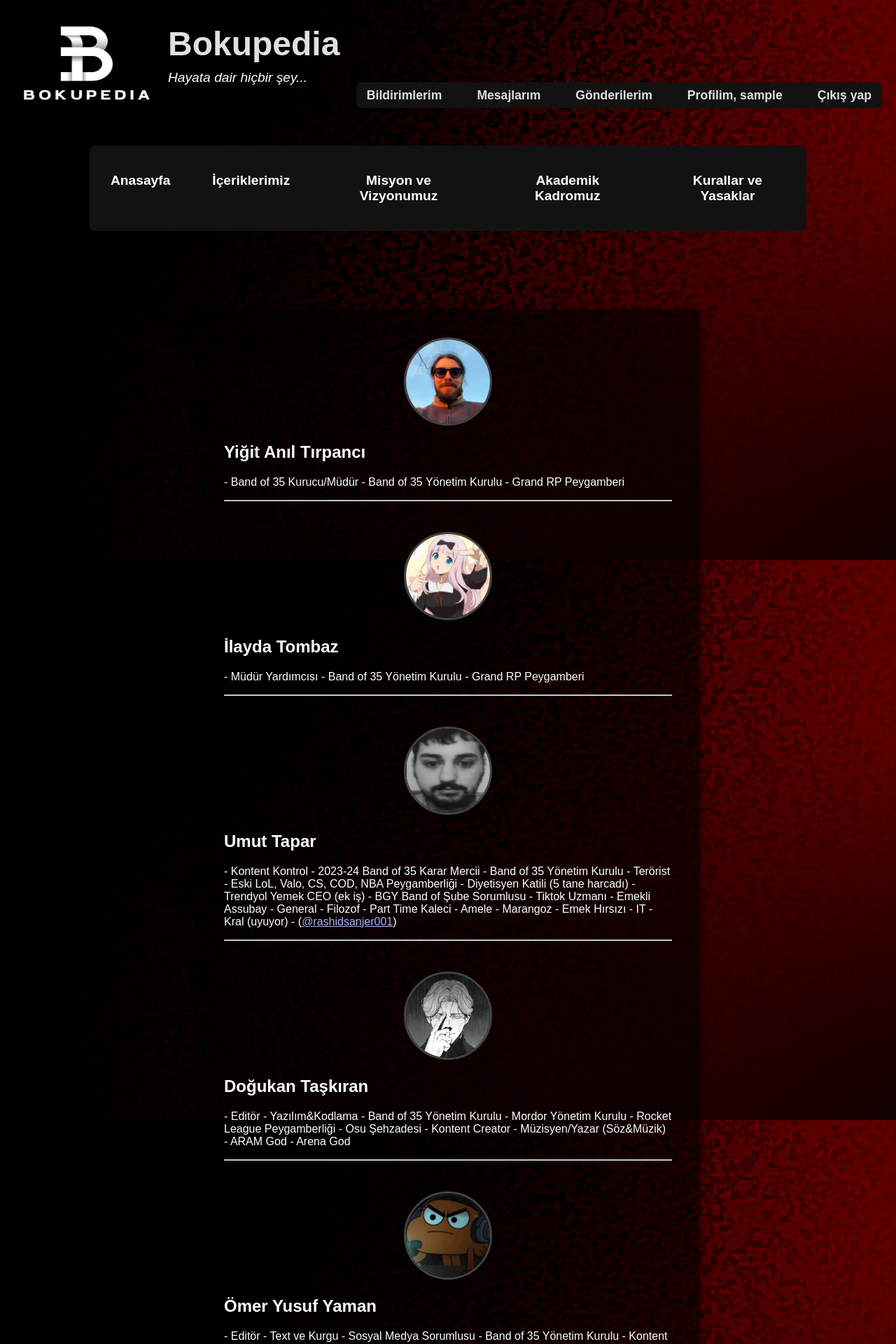
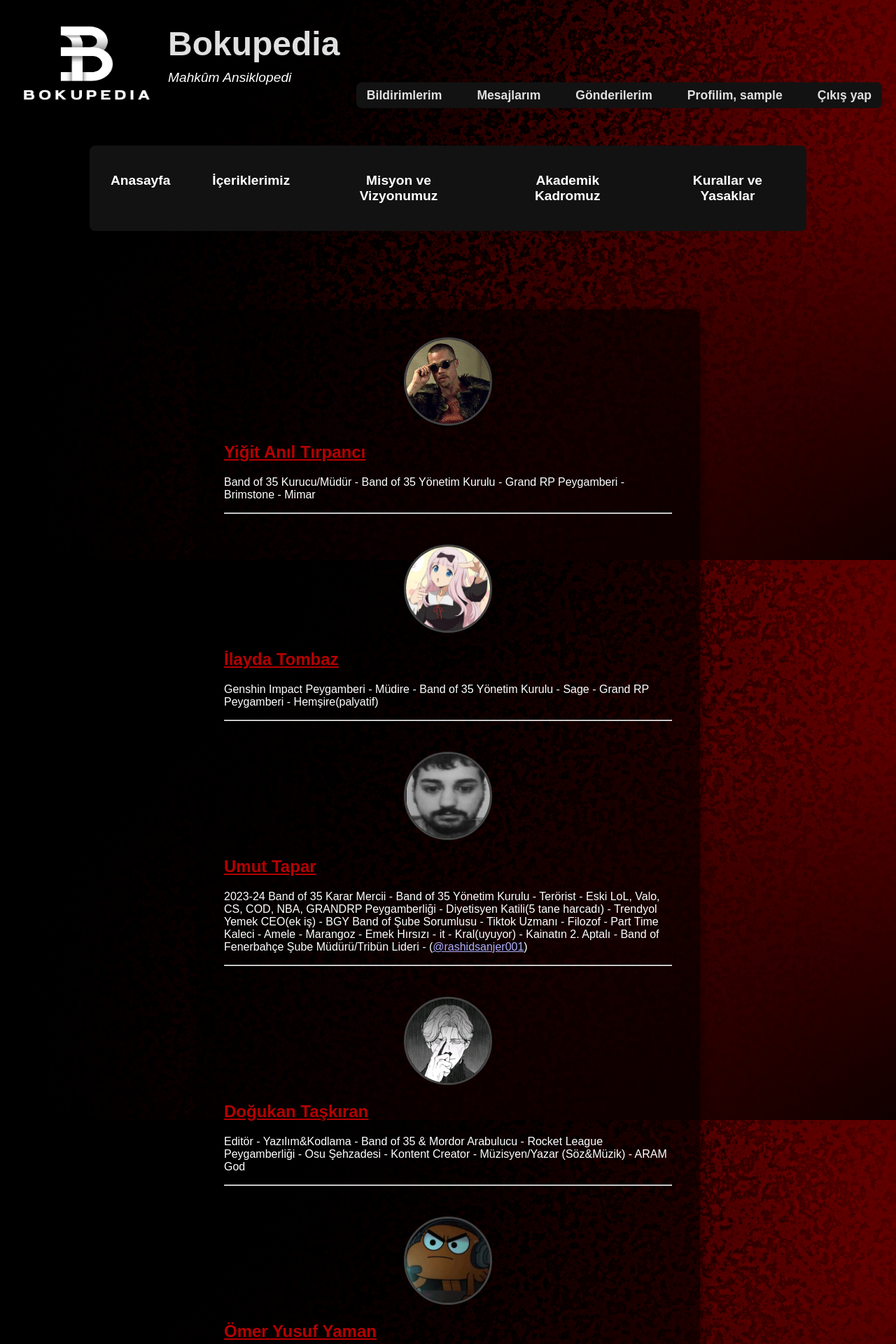
Before and after one commit to Bokupedia/Bokupedia, a Django app: page /staff in a window 1280 px wide. Shown: the top 1920 px of the page at 70% size. Run offline with Django 5.2, Linux system fonts and the light colour scheme; the visitor is signed in with stand-in values (Sample User, id 1); data comes from the database, SQL or seed files in the repository; data that the repository does not hold is empty; some libraries are stand-ins or nearby versions.

Commit message:
1/30/2025

```diff
--- a/CyberHex/templates/layout.html
+++ b/CyberHex/templates/layout.html
@@ -29,7 +29,7 @@
             <a href="{% url 'discussion_forum:forum_index' %}">
               <h1>Bokupedia</h1>
             </a>
-            <p>Hayata dair hiçbir şey...</p>
+            <p>Mahkûm Ansiklopedi</p>
           </div>
         </div>
         <nav class="auth-menu">
@@ -75,9 +75,9 @@
     {% block content %} {% endblock %}
     <footer>
       <div class="footer-container">
-        <p>&copy; 2024 Bokupedia. Tüm hakları gizlidir.</p>
+        <p>© 2024 Bokupedia. Tüm hakları saklıdır ama çalan olursa sorun yok biz de Wikipedia'dan çalmıştık zaten.</p>
         <p>
-          Bize ulaşın: <a href="mailto:bokupediadestek@gmail.com">bokupediadestek@gmail.com</a>
+          Bize ulaşmayın: <s><a href="mailto:bokupediadestek@gmail.com">bokupediadestek@gmail.com</a></s>
         </p>
       </div>
     </footer>
--- a/CyberHex/templates/staff.html
+++ b/CyberHex/templates/staff.html
@@ -42,6 +42,11 @@
          display: block;
          margin-left: auto;
          margin-right: auto;
+      }
+
+      h2, a {
+         color: #b40000;
+         text-decoration: underline;
       }
 
       .staff-card table {
@@ -108,115 +113,128 @@
    </style>
    <div class="staff-card">
       <img src="{% static 'images/staff/yigit.jpg' %}" alt="Profile Picture" />
-      <h2>Yiğit Anıl Tırpancı</h2>
-      <p>- Band of 35 Kurucu/Müdür - Band of 35 Yönetim Kurulu - Grand RP Peygamberi</p>
+      <h2><a href="/accounts/profile/yeetzuzz/"><a href="/accounts/profile/yeetzuzz/">Yiğit Anıl Tırpancı</a></a></h2>
+
+      <p>Band of 35 Kurucu/Müdür - Band of 35 Yönetim Kurulu - Grand RP Peygamberi - Brimstone - Mimar</p>
       <hr><br><br>
 
       <img src="{% static 'images/staff/ilayda.jpg' %}" alt="Profile Picture" />
-      <h2>İlayda Tombaz</h2>
-      <p>- Müdür Yardımcısı - Band of 35 Yönetim Kurulu - Grand RP Peygamberi</p>
+      <h2><a href="/accounts/profile/ilayda/">İlayda Tombaz</a></h2>
+      <p>Genshin Impact Peygamberi - Müdire - Band of 35 Yönetim Kurulu - Sage - Grand RP Peygamberi - Hemşire(palyatif)</p>
       <hr><br><br>
 
       <img src="{% static 'images/staff/umut.jpeg' %}" alt="Profile Picture" />
-      <h2>Umut Tapar</h2>
-      <p>- Kontent Kontrol - 2023-24 Band of 35 Karar Mercii - Band of 35 Yönetim Kurulu - Terörist - Eski LoL, Valo, CS, COD, NBA Peygamberliği - Diyetisyen Katili (5 tane harcadı) - Trendyol Yemek CEO (ek iş) - BGY Band of Şube Sorumlusu - Tiktok Uzmanı - Emekli Assubay - General - Filozof - Part Time Kaleci - Amele - Marangoz - Emek Hırsızı - IT - Kral (uyuyor) - (<i><a span style="color:rgb(173, 176, 253)" href="https://www.instagram.com/rashidsanjer001/"></i>@rashidsanjer001</a>)
+      <h2><a href="/accounts/profile/UT/">Umut Tapar</a></h2>
+      <p>2023-24 Band of 35 Karar Mercii - Band of 35 Yönetim Kurulu - Terörist - Eski LoL, Valo, CS, COD, NBA, GRANDRP Peygamberliği -
+         Diyetisyen Katili(5 tane harcadı) - Trendyol Yemek CEO(ek iş) - BGY Band of Şube Sorumlusu - Tiktok Uzmanı -
+         Filozof - Part Time Kaleci - Amele - Marangoz - Emek Hırsızı - it - Kral(uyuyor) - Kainatın 2. Aptalı -  Band of Fenerbahçe Şube Müdürü/Tribün Lideri
+         - (<i><a span style="color:rgb(173, 176, 253)" href="https://www.instagram.com/rashidsanjer001/"></i>@rashidsanjer001</a>)
       </p>
       <hr><br><br>
 
       <img src="{% static 'images/staff/doğukan.jpeg' %}" alt="Profile Picture" />
-      <h2>Doğukan Taşkıran</h2>
-      <p>- Editör - Yazılım&Kodlama - Band of 35 Yönetim Kurulu - Mordor Yönetim Kurulu - Rocket League Peygamberliği - Osu Şehzadesi - Kontent Creator - Müzisyen/Yazar (Söz&Müzik) - ARAM God - Arena God</p>
+      <h2><a href="/accounts/profile/Raptor/">Doğukan Taşkıran</a></h2>
+      <p>Editör - Yazılım&Kodlama - Band of 35 & Mordor Arabulucu - Rocket League Peygamberliği - Osu Şehzadesi - Kontent Creator -
+         Müzisyen/Yazar (Söz&Müzik) - ARAM God</p>
       <hr><br><br>
 
       <img src="{% static 'images/staff/ömer.jpeg' %}" alt="Profile Picture" />
-      <h2>Ömer Yusuf Yaman</h2>
-      <p>- Editör - Text ve Kurgu - Sosyal Medya Sorumlusu - Band of 35 Yönetim Kurulu - Kontent Creator - Müzisyen/Yazar (Söz&Müzik)</p>
+      <h2><a href="/accounts/profile/Argeleo/">Ömer Yusuf Yaman</a></h2>
+      <p>Tüm ucube antik text, kurgu ve gonderiler - Sosyal Medya Sorumlusu - Band of 35 Yönetim Kurulu -
+         Kontent Creator - Müzisyen/Yazar (Söz&Müzik&Beste) - Google Translate(tr-eng)</p>
       <hr><br><br>
 
       <img src="{% static 'images/staff/emre.jpeg' %}" alt="Profile Picture" />
-      <h2>Emre Pakır</h2>
-      <p>- Osu Peygamberliği - Band of 35 Yönetim Kurulu - Nazi Sempatizanı - Osu Dünya #5939. (3.12.2024)</p>
+      <h2><a href="/accounts/profile/emrepkrr/">Emre Pakır</a></h2>
+      <p>Türkiye A-milli Osu takımı kaptanı - Band of 35 Yönetim Kurulu - Nazi Sempatizanı - Osu Dünya #5939. (3.12.2024) - BGS#1 Kazananı(??)</p>
       <hr><br><br>
 
       <img src="{% static 'images/staff/tuna.jpg' %}" alt="Profile Picture" />
-      <h2>Tuna Enes Gökkaya</h2>
-      <p>- Mordor Kurucu - Rocket League Peygamberi - Band of 35 Yönetim Kurulu</p>
+      <h2><a href="/accounts/profile/Melkor/">Tuna Enes Gökkaya</a></h2>
+      <p>Mordor Kurucu - Rocket League Peygamberi - it - Sakin oyuncu</p>
       <hr><br><br>
 
       <img src="{% static 'images/staff/serife.jpg' %}" alt="Profile Picture" />
-      <h2>Şerife Cömert (Gökkaya⌛)</h2>
-      <p>- Band of 35 Yönetim Kurulu - Mordor Yönetim Kurulu</p>
+      <h2><a href="/accounts/profile/nekopaw/">Şerife Cömert (Gökkaya⌛)</a></h2>
+      <p>Mordor Yönetim Kurulu - Gelin(ilayda feyz al şunu)</p>
       <hr><br><br>
 
       <img src="{% static 'images/staff/taner.jpg' %}" alt="Profile Picture" />
-      <h2>Taner Yalçın</h2>
-      <p>- Dış İşler Müdürü - Band of 35 Hollanda Büyük Elçisi</p>
+      <h2><a href="/accounts/profile/Rijkebaan/">Taner Yalçın</a></h2>
+      <p>Dış(Boş) İşler Müdürü - Band of 35 Hollanda Büyük Elçisi - Abdul - Biçici</p>
       <hr><br><br>
 
       <img src="{% static 'images/staff/bartu.jpg' %}" alt="Profile Picture" />
-      <h2>Bartu Kaçmaz</h2>
-      <p>- League of Legends Orta Doğu Peygamberi</p>
+      <h2>Bartu Kaçmaz</a></h2>
+      <p>League of Legends Orta Doğu Peygamberi - (<i><a span style="color:rgb(173, 176, 253)" href="https://www.youtube.com/@Aralhalpern"></i>@Aralhalpern</a>)</p>
       <hr><br><br>
 
       <img src="{% static 'images/staff/oguz.jpg' %}" alt="Profile Picture" />
-      <h2>Oğuz Genç</h2>
-      <p>- Eski FIFA Peygamberi - Güncel Marvel Rivals Peygamberi - Emekli (ölü) Rocket League Peygamberi - NBA Peygamberi - Kadim İlah Malphite -Tiktok Uzmanı</p>
+      <h2><a href="/accounts/profile/oguz/">Oğuz Genç</a></h2>
+      <p>Eski FIFA Peygamberi - Eski Marvel Rivals Peygamberi - Emekli (ölü) Rocket League Peygamberi - NBA Peygamberi - Kadim İlah Malphite - Tiktok Uzmanı - Gitarist</p>
       <hr><br><br>
 
       <img src="{% static 'images/staff/berkay.jpeg' %}" alt="Profile Picture" />
-      <h2>Berkay Kırtıl</h2>
-      <p>- Güncel FIFA Peygamberi - Orta Doğu ve Balkanlar Marvel Rivals Peygamberi - Band of Galatasaray Şube Müdürü/Tribün Lideri</p>
+      <h2><a href="/accounts/profile/Xhez/">Berkay Kırtıl</a></h2>
+      <p>Güncel FIFA Peygamberi - Orta Doğu ve Balkanlar Marvel Rivals Peygamberi - Band of Galatasaray Şube Müdürü/Tribün Lideri - Kameraman -
+          Katil (öyyyi biçti) - Better Call Berkay - BGS#2 Kazananı(hükmen)</p>
       <hr><br><br>
 
       <img src="{% static 'images/staff/ghy.jpeg' %}" alt="Profile Picture" />
-      <h2>Gürkan Harun Yaman</h2>
-      <p>- Fizyoterapist (<i><a span style="color:rgb(173, 176, 253)" href="https://www.instagram.com/gurkanyaman.fzt/"></i>@gurkanyaman.fzt</a>) - Aşk Doktoru - Kainatın Aptalı</p>
+      <h2><a href="https://www.instagram.com/gurkanyaman.fzt/">Gürkan Harun Yaman</a></h2>
+      <p>Fizyoterapist - Aşk Doktoru -
+         Kainatın Ilk Aptalı (ama son değil) </p>
       <hr><br><br>
 
       <img src="{% static 'images/staff/can.jpg' %}" alt="Profile Picture" />
-      <h2>Vehbi Can Ispartalıoğlu</h2>
-      <p>- Skolyoz - Mühendis Istatistiği Akademik Eğitim Personeli (4 senedir)</p>
+      <h2><a href="/accounts/profile/weakside_survivor/">Vehbi Can Ispartalıoğlu</a></h2>
+      <p>Skolyoz - Mühendis Istatistiği Akademik Eğitim Personeli (4 senedir) - Çöpçü(çöp kamyonu kodluyo)</p>
       <hr><br><br>
 
       <img src="{% static 'images/staff/ac.jpg' %}" alt="Profile Picture" />
-      <h2>Arda Çalışkan</h2>
-      <p>- Okeye 4. lazım denince hemen gelen adam</p>
+      <h2><a href="/accounts/profile/mnkannem/">Arda Çalışkan</a></h2>
+      <p>Okeye 4. lazım denince hemen gelen adam - Kalas Stoper</p>
+      <hr><br><br>
+
+      <img src="{% static 'images/staff/lich.jpg' %}" alt="Profile Picture" />
+      <h2><a href="/accounts/profile/TheLich/">Talha Can</a></h2>
+      <p>Caco - Riot Games CEO (tüm riot games oyunları s+ tier) - Bokupedia Security Team</p>
       <hr><br><br>
 
       <img src="{% static 'images/staff/baris.png' %}" alt="Profile Picture" />
-      <h2>Barış Hayin</h2>
-      <p>- Mid Lane Uzmanı - Valorant Peygamberliği</p>
+      <h2>Barış Hayin</a></h2>
+      <p>Mid Lane Uzmanı - Valorant Peygamberliği - Band of Beşiktaş Şube Müdürü/Tribün Lideri </p>
       <hr><br><br>
 
-      <img src="{% static 'images/staff/kadir.png' %}" alt="Profile Picture" />
-      <h2>Kadir Yitik</h2>
-      <p>- League of Legends Tanrılığı(west/tr)</p>
+      <img src="{% static 'images/staff/kadir.jpg' %}" alt="Profile Picture" />
+      <h2><a href="/accounts/profile/0zymandias/">Kadir Yitik</a></h2>
+      <p>LoL Tanrılığı (Ailemizin tek CHALLENGER üyesi) - 23. hesabı</p>
       <hr><br><br>
 
       <img src="{% static 'images/staff/venco.jpeg' %}" alt="Profile Picture" />
-      <h2>Furkan Doğaç (Vvenco)</h2>
-      <p>- Counter Strike Peygamberliği - Personal Trainer (<i><a span style="color:rgb(173, 176, 253)" href="https://www.instagram.com/fitcoachfurkan/"></i>@fitcoachfurkan</a>)
+      <h2>Furkan Doğaç (Vvenco)</a></h2>
+      <p>CS Peygamberliği - Personal Trainer (<i><a span style="color:rgb(173, 176, 253)" href="https://www.instagram.com/fitcoachfurkan/"></i>@fitcoachfurkan</a>)
       </p>
       <hr><br><br>
 
       <img src="{% static 'images/staff/canblack.jpg' %}" alt="Profile Picture" />
-      <h2>Can Black</h2>
-      <p>- Umut Tapar'ın Oğlu - Müdür Veliahtı/Şehzade - Grand RP Peygamberi</p>
+      <h2><a href="/accounts/profile/CanBlack/">Can Black</a></h2>
+      <p>Umut Tapar'ın Oğlu - Müdür Veliahtı/Şehzade - Grand RP Şehzadesi - Lise 1</p>
       <hr><br><br>
 
       <img src="{% static 'images/staff/arda.jpg' %}" alt="Profile Picture" />
-      <h2>Arda Koçyiğit</h2>
-      <p>- Grand RP Peygamberi</p>
+      <h2><a href="/accounts/profile/Arda_Koc789/">Arda Koçyiğit</a></h2>
+      <p>Grand RP Şehzadesi - LGS 2025</p>
       <hr><br><br>
 
       <img src="{% static 'images/staff/hain.jpg' %}" alt="Profile Picture" />
-      <h2>Fatih Erdoğan</h2>
-      <p>- Pedofili - Hain, Anmıyoruz</p>
+      <h2>Fatih Erdoğan</a></h2>
+      <p>Pedofili - Hain, Anmıyoruz</p>
       <hr><br><br>
 
       <img src="{% static 'images/staff/hain.jpg' %}" alt="Profile Picture" />
-      <h2>I Miss Him</h2>
-      <p>- Hain, Anmıyoruz</p>
+      <h2>I Miss Him</a></h2>
+      <p>Hain, Anmıyoruz</p>
       <hr><br><br>
    </div>
 </main>
--- a/discussion_forum/templates/discussion_forum/topic_detail.html
+++ b/discussion_forum/templates/discussion_forum/topic_detail.html
@@ -148,7 +148,7 @@
         <p class="topic-post-content">{{ post.content|striptags|escape|truncatewords:10 }}</p>
 
         <a href="{% url 'discussion_forum:post_detail' post_id=post.id %}">
-        <b><i><span style="color:#e50202;" class="red-underlined">Daha fazlası için tıkla...</span></i></b>
+        <b><span style="color:#e50202;" class="red-underlined">Daha fazlası için tıkla...</span></b>
 
         </a>
       </li>
--- a/user_accounts/templates/profile.html
+++ b/user_accounts/templates/profile.html
@@ -8,11 +8,7 @@
             <table>
               <tr>
                 <td><strong>Kullanıcı adı</strong></td>
-                <td>{% if user.is_staff %}
-                    <strong style="color: #45aca5;">{{ user }}</strong>
-                {% else %}
-                    <strong style="color: #cd8032;">{{ user }}</strong>
-                {% endif %}</td>
+                <td><strong style="color: brown;">{{ user }}</strong></td>
              </tr>
               <tr>
                   <td><strong>İsim</strong></td>
--- a/user_accounts/views.py
+++ b/user_accounts/views.py
@@ -49,7 +49,6 @@ def register(request):
             cleaned_username = ''.join(char.lower() if char.isalnum() else ' ' for char in username)
             username_parts = cleaned_username.split()
 
-            # Her bir kelime parçasını kontrol et
             if any(forbidden in part.lower() for part in username_parts for forbidden in forbidden_words):
                 form.add_error('username', 'Kullanıcı adınız yasaklı kelimeler içeremez.')
                 return render(request, 'registration/register.html', {'form': form})
```
Also changed, not shown: CyberHex/templates/mission.html (+41 -7 lines), CyberHex/templates/rules.html (+16 -25 lines), discussion_forum/templates/discussion_forum/forum_index.html (+8 -6 lines), discussion_forum/templates/discussion_forum/post_detail.html (+7 -5 lines), static/images/staff/kadir.jpg (added), static/images/staff/kadir.png (deleted), static/images/staff/lich.jpg (added), static/images/staff/yigit.jpg.
